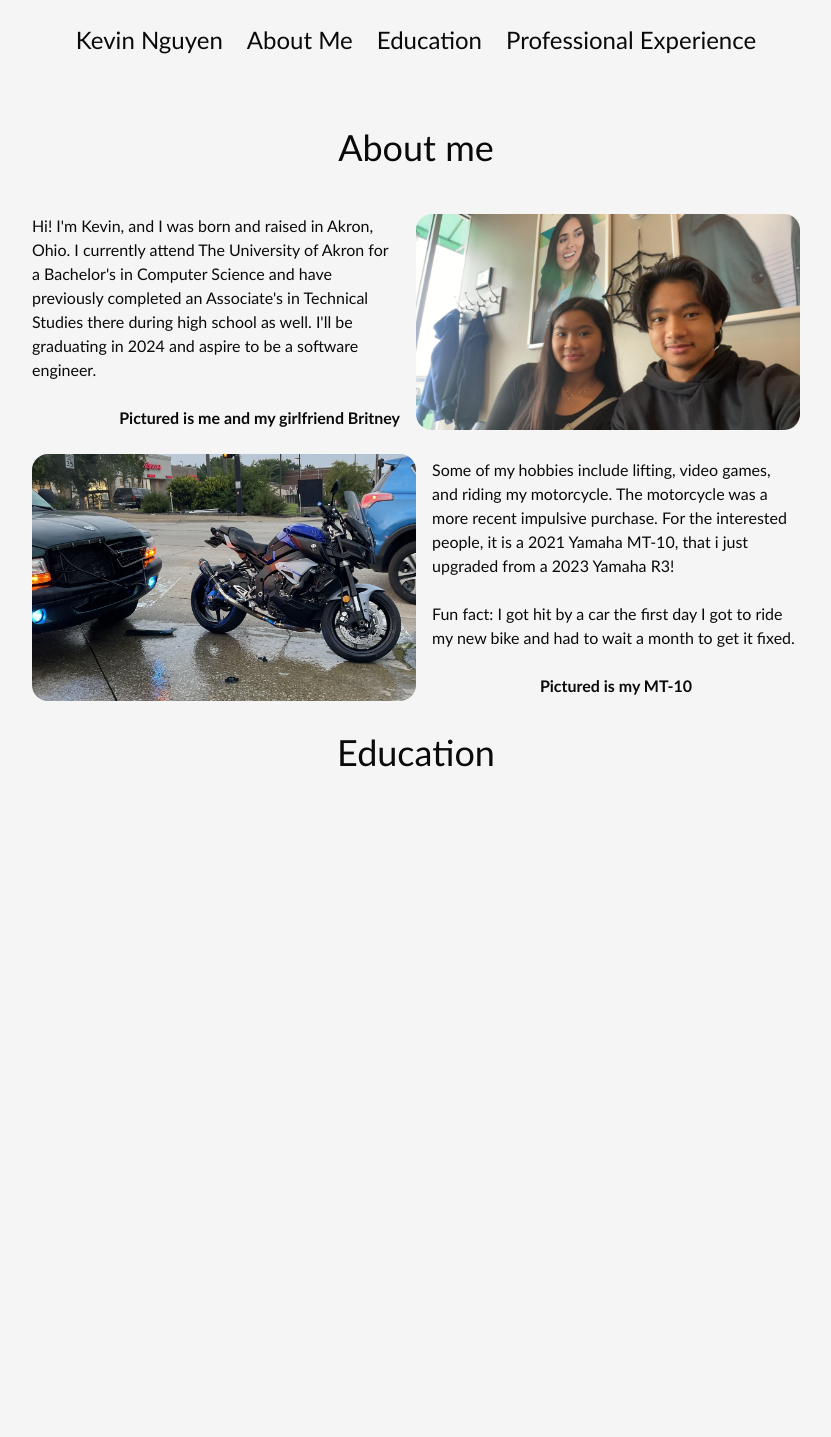
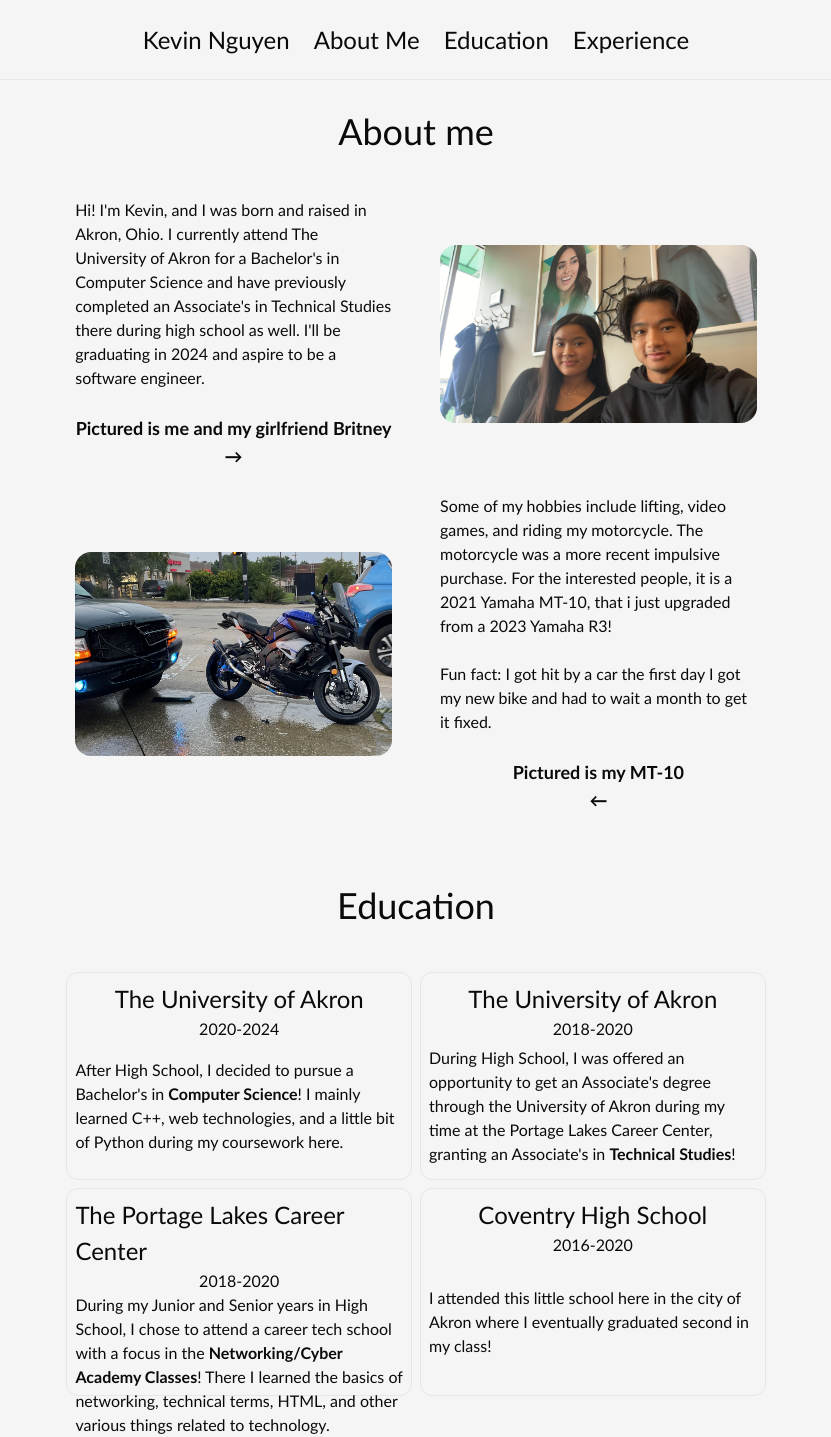
Before and after one commit to kengu7272/myWebsite, a Next.js app: page / in a window 1280 px wide. Shown: the whole page, without its empty margins (224-1055 px from the left). Before the commit the page ends 800 px from the top, so only its background shows below. Built offline with nearby package versions, Linux system fonts and the light colour scheme.

Commit message:
added education section

```diff
--- a/src/app/page.tsx
+++ b/src/app/page.tsx
@@ -1,47 +1,97 @@
+"use client"
+
 export default function Home() {
+  const scrollTo = (target: string) => {
+    const element: HTMLElement | null = document.getElementById(target);
+    element?.scrollIntoView({ behavior: 'smooth', block: 'start' })
+  }
+
   return (
     <>
-    <header className="hidden laptop:flex w-[100vw] h-20 flex-row items-center justify-center gap-6 text-2xl">
-      <button className="hover:border-b border-gray-300">Kevin Nguyen</button>
-      <button className="hover:border-b border-gray-300">About Me</button>
-      <button className="hover:border-b border-gray-300">Education</button>
-      <button className="hover:border-b border-gray-300">Professional Experience</button>
+    <header className="flex w-[100vw] h-20 flex-row items-center justify-center gap-6 text-4xl laptop:text-2xl top-0 fixed bg-[#f5f5f5] border-b">
+      <button className="hover:border-b border-gray-300 py-2" onClick={() => {window.scrollTo({ top: 0, behavior: 'smooth' })}}>Kevin Nguyen</button>
+      <button className="hover:border-b border-gray-300 hidden laptop:block py-2" onClick={() => scrollTo('about')}>About Me</button>
+      <button className="hover:border-b border-gray-300 hidden laptop:block py-2" onClick={() => scrollTo('education')}>Education</button>
+      <button className="hover:border-b border-gray-300 hidden laptop:block py-2" onClick={() => scrollTo('experience')}>Experience</button>
     </header>
-    <header className="laptop:hidden text-4xl w-[100vw] flex justify-center h-20 items-center">Kevin's Website!</header>
 
-    <main className='w-[100vw] flex flex-col items-center'>
-      <section className='w-[90%] laptop:w-3/5 flex flex-col items-center mt-10'>
+    <main className='w-[100vw] flex flex-col items-center mt-16'>
+      <section id="about" className='w-[90%] laptop:w-[55%] flex flex-col items-center mt-10'>
         <h1>About me</h1>
-        <div className="flex flex-col laptop:flex-row items-center justify-center w-full gap-4 mt-10">
-          <div className="w-[95%] laptop:w-1/2">
-            <p className="mr-auto">
+
+        <div className="flex flex-col laptop:flex-row items-center justify-center w-full mt-10 gap-12">
+          <div className="w-[95%] laptop:w-[45%] flex flex-col items-center">
+            <p>
               Hi! I'm Kevin, and I was born and raised in Akron, Ohio. I currently attend The University of Akron for a Bachelor's in Computer Science and have previously
               completed an Associate's in Technical Studies there during high school as well. I'll be graduating in 2024 and aspire to be a software engineer.
               <br /><br />
             </p>
-            <p className="font-bold w-full text-center laptop:text-right">Pictured is me and my girlfriend Britney</p>
+            <p className="font-bold w-full text-center text-lg">Pictured is me and my girlfriend Britney <span className="hidden laptop:block">&rarr;</span></p>
           </div>
-          <img className="w-[95%] laptop:w-1/2 h-auto rounded-2xl" src="/mengf.jpg" />
+          <img className="w-[95%] laptop:w-[45%] h-auto rounded-2xl" src="/mengf.jpg" />
         </div>
+
         <br />
-        <div className="flex flex-col laptop:flex-row items-center justify-center w-full gap-4">
-          <img className="w-[95%] laptop:w-1/2 h-auto rounded-2xl laptop:mr-auto hidden laptop:block" src="/mt10.jpg"/>
-          <div className="w-[95%] laptop:w-1/2">
+
+        <div className="flex flex-col laptop:flex-row items-center justify-center w-full gap-12">
+          <img className="w-[95%] laptop:w-[45%] h-auto rounded-2xl hidden laptop:block" src="/mt10.jpg"/>
+          <div className="w-[95%] laptop:w-[45%]">
             <p>
               Some of my hobbies include lifting, video games, and riding my motorcycle. The motorcycle was a more recent impulsive purchase. For the interested people, it is a 2021 Yamaha MT-10, that i just upgraded from a 2023 Yamaha R3!
               <br /><br />
-              Fun fact: I got hit by a car the first day I got to ride my new bike and had to wait a month to get it fixed.
+              Fun fact: I got hit by a car the first day I got my new bike and had to wait a month to get it fixed.
               <br /><br />
             </p>
-            <p className="font-bold w-full text-center">Pictured is my MT-10</p>
+            <p className="font-bold w-full text-center text-lg">Pictured is my MT-10 <span className="hidden laptop:block">&larr;</span></p>
           </div>
-          <img className="w-[95%] latop:w-1/2 h-auto rounded-2xl laptop:mr-auto laptop:hidden" src="/mt10.jpg"/>
+          <img className="w-[95%] latop:w-[45%] h-auto rounded-2xl laptop:hidden" src="/mt10.jpg"/>
         </div>
+
         <br />
       </section>
 
-      <section className='w-3/5 flex flex-col items-center'>
+      <section id="education" className='w-[90%] laptop:w-[60%] flex flex-col items-center mt-10'>
         <h1>Education</h1>
+
+        <div className="w-full flex justify-center mt-10 flex-wrap gap-2">
+          <div className="flex flex-col items-center border p-8 laptop:p-2 w-full laptop:w-[45%] h-96 laptop:h-52 rounded-xl hover:border-gray-300">
+            <h2>The University of Akron</h2>
+            <p>2020-2024</p>
+            <div className="flex flex-col items-center justify-center h-full">
+              <p>After High School, I decided to pursue a Bachelor's in <span className="font-bold">Computer Science</span>!
+                 I mainly learned C++, web technologies, and a little bit of Python during my coursework here.</p>
+            </div>
+          </div>
+
+          <div className="flex flex-col items-center border p-8 laptop:p-2 w-full laptop:w-[45%] h-96 laptop:h-52 rounded-xl hover:border-gray-300">
+            <h2>The University of Akron</h2>
+            <p>2018-2020</p>
+            <div className="flex flex-col items-center justify-center h-full">
+              <p>During High School, I was offered an opportunity to get an Associate's degree through the University of Akron
+                during my time at the Portage Lakes Career Center, granting an Associate's in <span className="font-bold">Technical Studies</span>!</p>
+            </div>
+          </div>
+
+          <div className="flex flex-col items-center border p-8 laptop:p-2 w-full laptop:w-[45%] h-96 laptop:h-52 rounded-xl hover:border-gray-300">
+            <h2>The Portage Lakes Career Center</h2>
+            <p>2018-2020</p>
+            <div className="flex flex-col items-center justify-center h-full">
+              <p>During my Junior and Senior years in High School, I chose to attend a career tech school with a focus in the <span className="font-bold">Networking/Cyber Academy Classes</span>!
+                There I learned the basics of networking, technical terms, HTML, and other various things related to technology.</p>
+            </div>
+          </div>
+
+          <div className="flex flex-col items-center border p-8 laptop:p-2 w-full laptop:w-[45%] h-96 laptop:h-52 rounded-xl hover:border-gray-300">
+            <h2>Coventry High School</h2>
+            <p>2016-2020</p>
+            <div className="flex flex-col items-center justify-center h-full">
+              <p>I attended this little school here in the city of Akron where I eventually graduated second in my class!</p>
+            </div>
+          </div>
+        </div>
+      </section>
+
+      <section id="experience">
 
       </section>
     </main>
```
